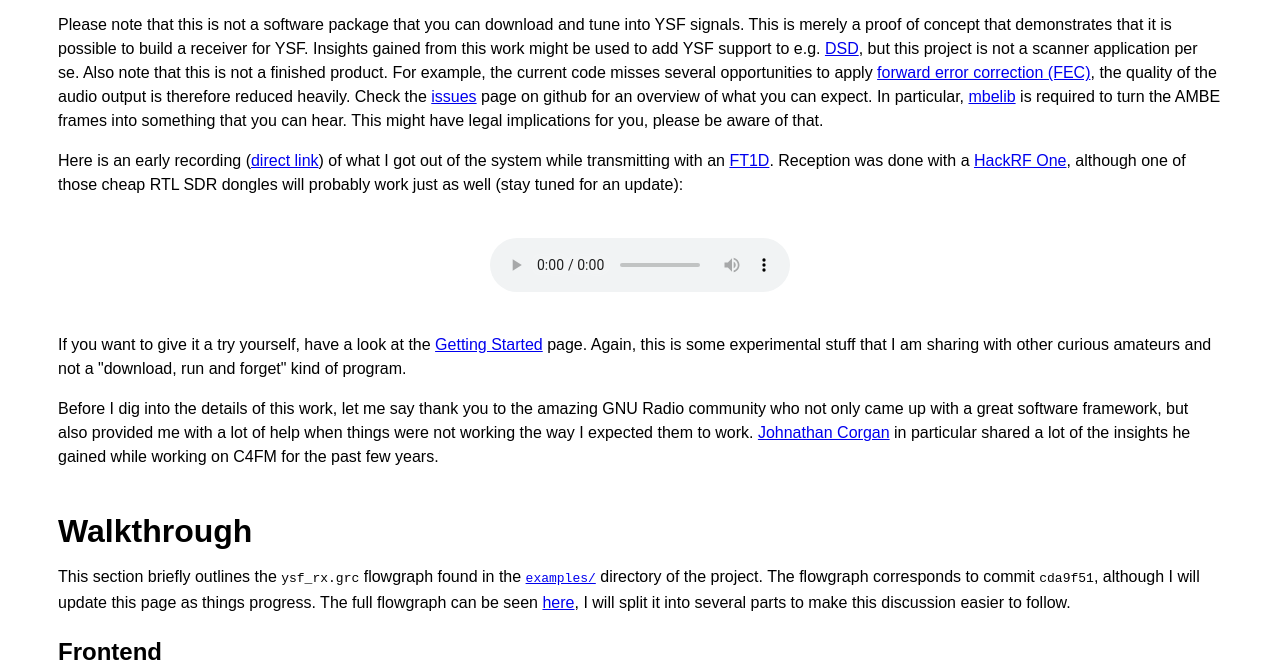
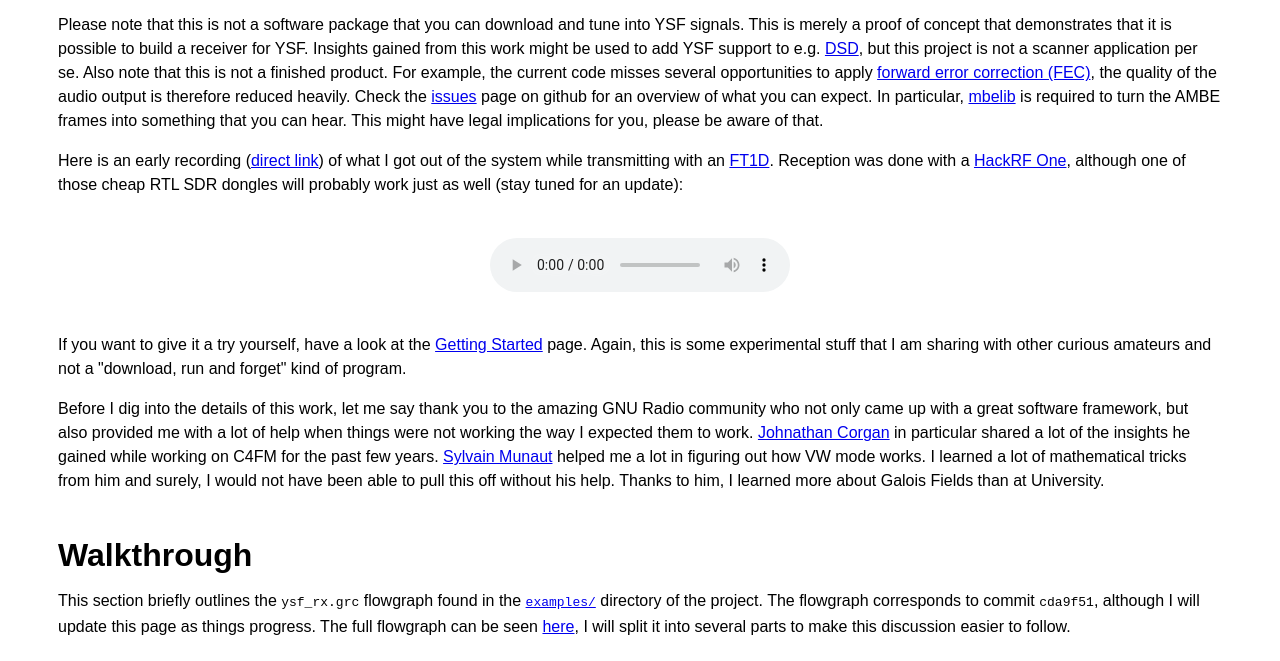
Before and after one commit to HB9UF/gr-ysf, a plain HTML site: page index.html in a window 1280 px wide. Shown: the part 418-1079 px from the top of the page. Drawn offline with Linux system fonts and the light colour scheme.

Commit message:
Credit Sylvain for his contributions to me and the project.

```diff
--- a/index.html
+++ b/index.html
@@ -54,7 +54,11 @@ GNU Radio community who not only came up with a great software framework, but
 also provided me with a lot of help when things were not working the way I
 expected them to work. <a href="https://twitter.com/jmcorgan">Johnathan
 Corgan</a> in particular shared a lot of the insights he gained while working on
-C4FM for the past few years.</p>
+C4FM for the past few years. <a href="http://246tnt.com/">Sylvain Munaut</a>
+helped me a lot in figuring out how VW mode works. I learned a lot of
+mathematical tricks from him and surely, I would not have been able to pull this
+off without his help. Thanks to him, I learned more about Galois Fields than at
+University.</p>
 
 <h1>Walkthrough</h1>
 <p>This section briefly outlines the <code>ysf_rx.grc</code> flowgraph found in the
```
